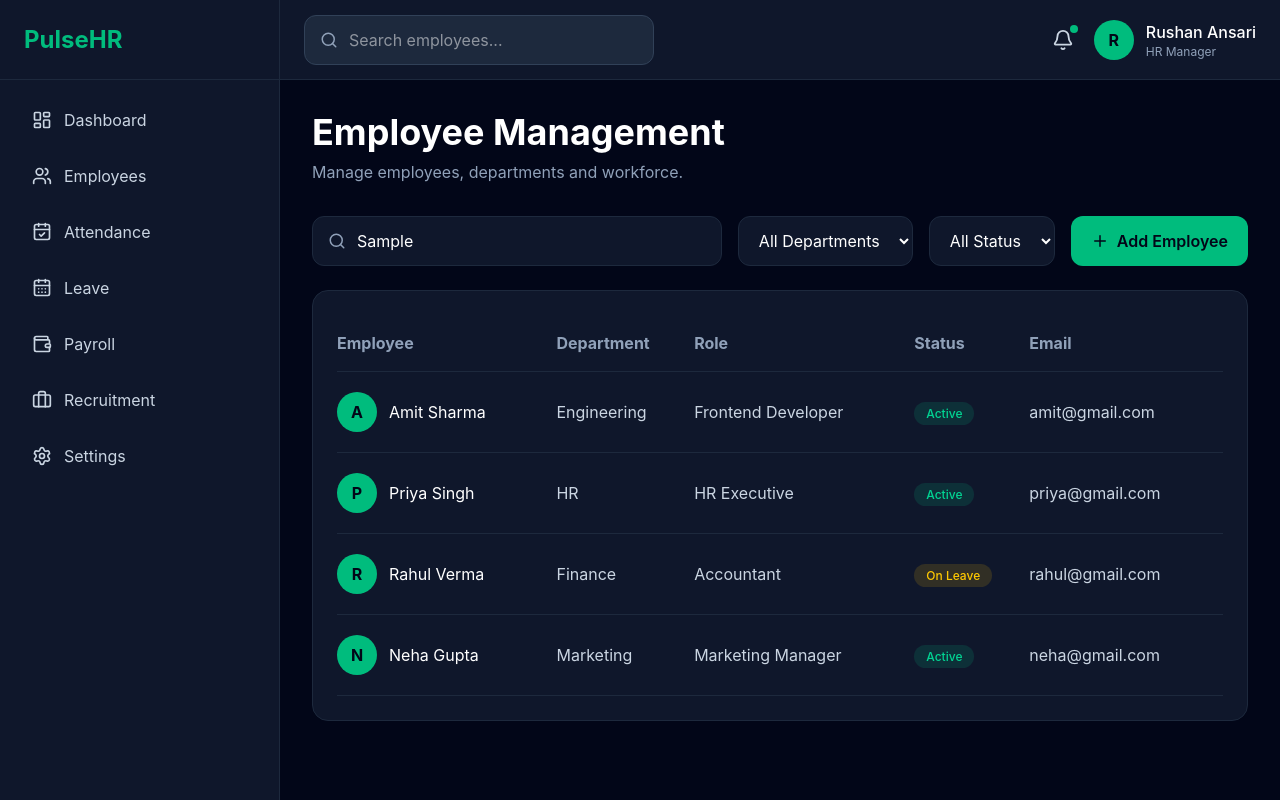
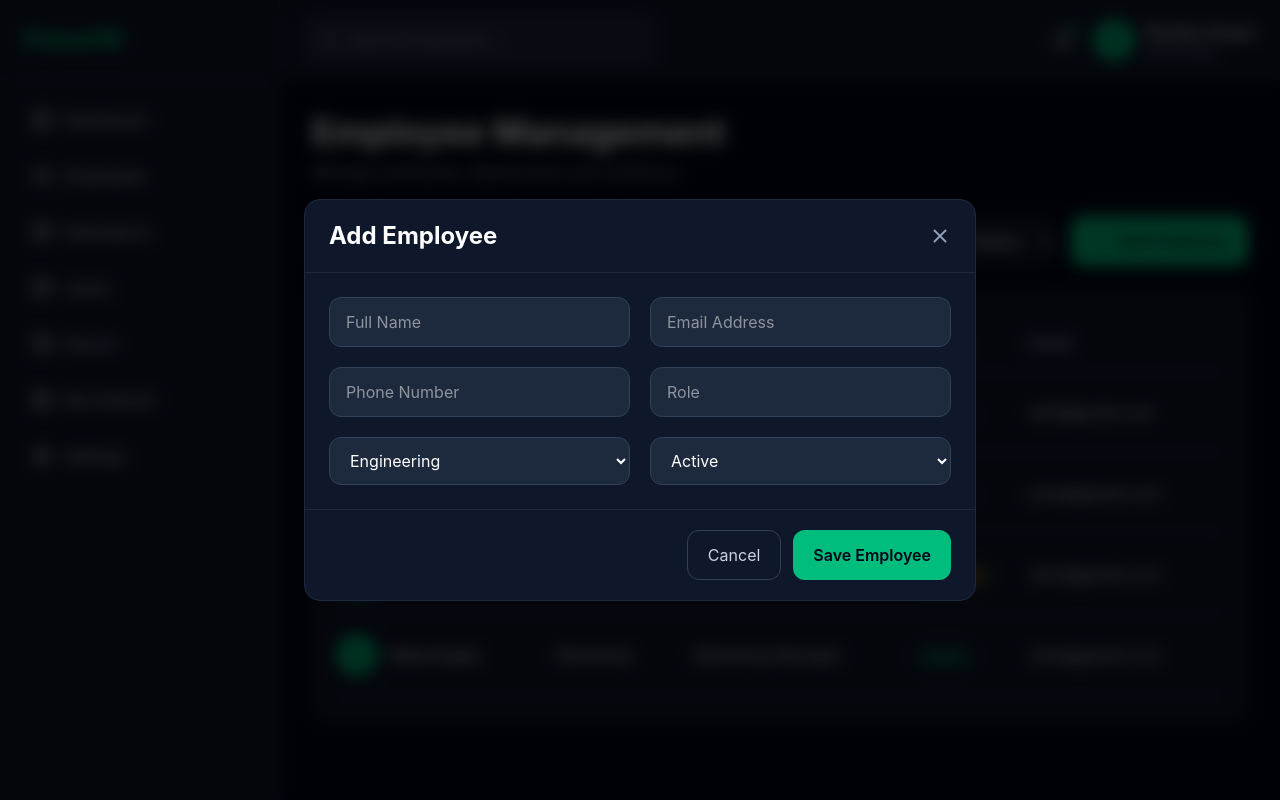
Before and after one commit to RushanAnsari/pulseHr, a React (Vite) app: page / in a window 1280 px wide. Both pictures are taken after typing "Sample" into the empty fields and a click on the button "Add Employee". Built offline with nearby package versions, Linux system fonts and the light colour scheme.

Commit message:
Added employee creation modal

```diff
--- a/src/components/employees/AddEmployeeModal.jsx
+++ b/src/components/employees/AddEmployeeModal.jsx
@@ -1,5 +1,211 @@
-function AddEmployeeModal() {
-  return null;
+import { X } from "lucide-react";
+
+function AddEmployeeModal({ isOpen, onClose }) {
+  if (!isOpen) return null;
+
+  return (
+    <div
+      className="
+        fixed
+        inset-0
+        bg-black/70
+        backdrop-blur-sm
+        flex
+        items-center
+        justify-center
+        z-50
+        p-4
+      "
+    >
+      <div
+        className="
+          w-full
+          max-w-2xl
+          bg-slate-900
+          border
+          border-slate-800
+          rounded-2xl
+          overflow-hidden
+        "
+      >
+        {/* Header */}
+
+        <div
+          className="
+            flex
+            items-center
+            justify-between
+            px-6
+            py-5
+            border-b
+            border-slate-800
+          "
+        >
+          <h2 className="text-2xl font-bold text-white">
+            Add Employee
+          </h2>
+
+          <button
+            onClick={onClose}
+            className="
+              text-slate-400
+              hover:text-white
+            "
+          >
+            <X size={22} />
+          </button>
+        </div>
+
+        {/* Body */}
+
+        <div className="p-6">
+          <div className="grid md:grid-cols-2 gap-5">
+
+            <input
+              type="text"
+              placeholder="Full Name"
+              className="
+                bg-slate-800
+                border
+                border-slate-700
+                rounded-xl
+                px-4
+                py-3
+                text-white
+                outline-none
+                focus:border-emerald-500
+              "
+            />
+
+            <input
+              type="email"
+              placeholder="Email Address"
+              className="
+                bg-slate-800
+                border
+                border-slate-700
+                rounded-xl
+                px-4
+                py-3
+                text-white
+                outline-none
+                focus:border-emerald-500
+              "
+            />
+
+            <input
+              type="text"
+              placeholder="Phone Number"
+              className="
+                bg-slate-800
+                border
+                border-slate-700
+                rounded-xl
+                px-4
+                py-3
+                text-white
+                outline-none
+                focus:border-emerald-500
+              "
+            />
+
+            <input
+              type="text"
+              placeholder="Role"
+              className="
+                bg-slate-800
+                border
+                border-slate-700
+                rounded-xl
+                px-4
+                py-3
+                text-white
+                outline-none
+                focus:border-emerald-500
+              "
+            />
+
+            <select
+              className="
+                bg-slate-800
+                border
+                border-slate-700
+                rounded-xl
+                px-4
+                py-3
+                text-white
+                outline-none
+              "
+            >
+              <option>Engineering</option>
+              <option>HR</option>
+              <option>Finance</option>
+              <option>Marketing</option>
+            </select>
+
+            <select
+              className="
+                bg-slate-800
+                border
+                border-slate-700
+                rounded-xl
+                px-4
+                py-3
+                text-white
+                outline-none
+              "
+            >
+              <option>Active</option>
+              <option>On Leave</option>
+            </select>
+
+          </div>
+        </div>
+
+        {/* Footer */}
+
+        <div
+          className="
+            flex
+            justify-end
+            gap-3
+            px-6
+            py-5
+            border-t
+            border-slate-800
+          "
+        >
+          <button
+            onClick={onClose}
+            className="
+              px-5
+              py-3
+              rounded-xl
+              border
+              border-slate-700
+              text-slate-300
+            "
+          >
+            Cancel
+          </button>
+
+          <button
+            className="
+              px-5
+              py-3
+              rounded-xl
+              bg-emerald-500
+              text-slate-950
+              font-semibold
+              hover:bg-emerald-400
+            "
+          >
+            Save Employee
+          </button>
+        </div>
+      </div>
+    </div>
+  );
 }
 
 export default AddEmployeeModal;
--- a/src/components/employees/EmployeeHeader.jsx
+++ b/src/components/employees/EmployeeHeader.jsx
@@ -1,6 +1,6 @@
 import { Search, Plus } from "lucide-react";
 
-function EmployeeHeader(){
+function EmployeeHeader({onAddEmployee}){
     return (
         <>
             <div className="mb-8">
@@ -80,6 +80,7 @@ function EmployeeHeader(){
           </select>
         </div>
         <button
+          onClick={onAddEmployee}
           className="
             flex
             items-center
--- a/src/pages/employees/Employees.jsx
+++ b/src/pages/employees/Employees.jsx
@@ -1,12 +1,19 @@
 import EmployeeHeader from "../../components/employees/EmployeeHeader";
 import EmployeeTable from "../../components/employees/EmployeeTable";
 import DashboardLayout from "../../layouts/DashboardLayout";
+import AddEmployeeModal from "../../components/employees/AddEmployeeModal";
+import { useState } from "react";
+
 
 function Employees() {
+    const [isModalOpen, setIsModalOpen] = useState(false);
     return (
         <DashboardLayout>
-        <EmployeeHeader/>
+        <EmployeeHeader
+            onAddEmployee={() => setIsModalOpen(true)}
+            />
         <EmployeeTable/>
+        <AddEmployeeModal isOpen={isModalOpen} onClose={() => setIsModalOpen(false)}/>
         </DashboardLayout>
    );
 }
```
